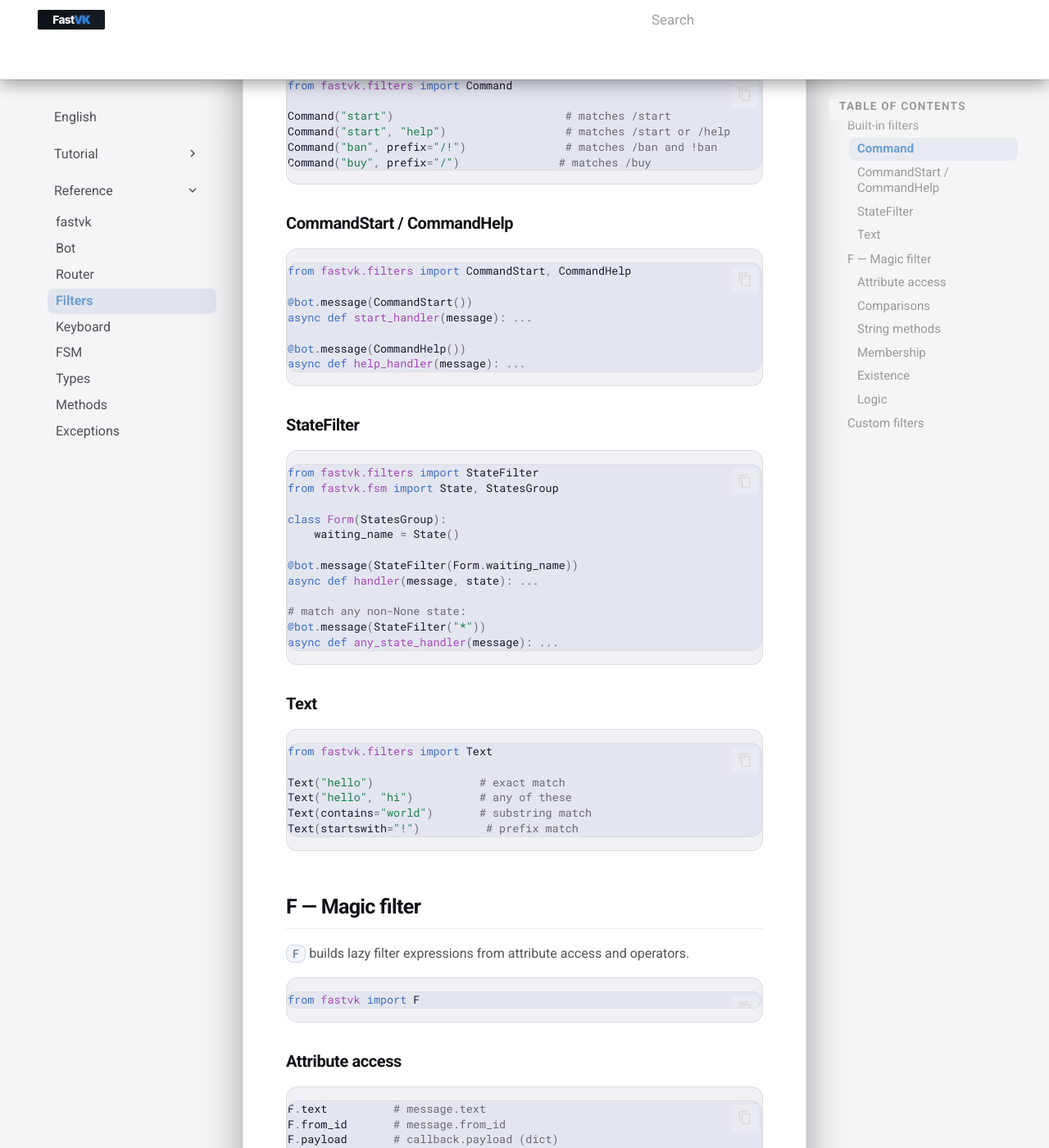
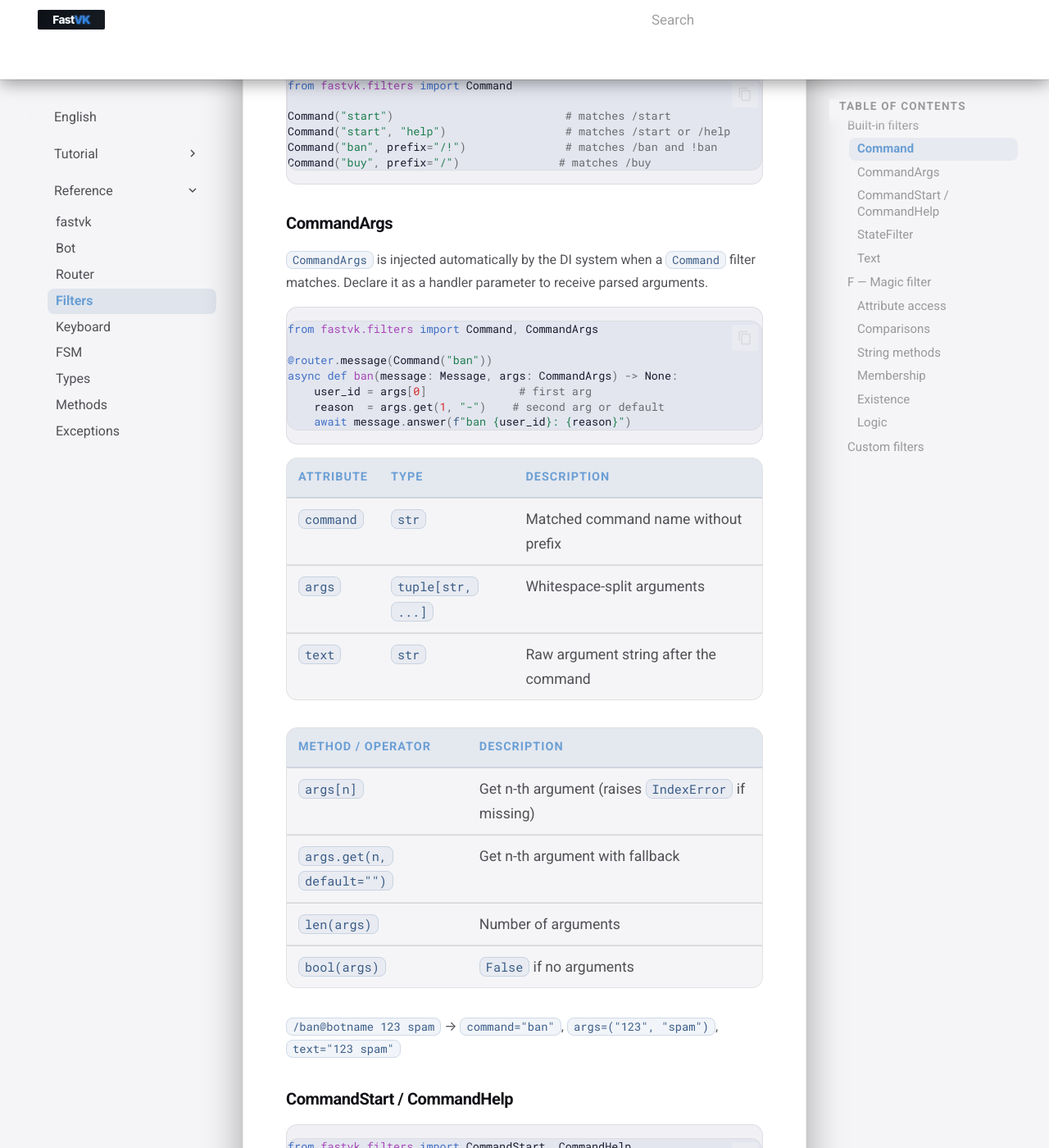
Before and after one commit to ndugram/fastvk, an MkDocs documentation site: the page built from docs/en/reference/filters.md, in a window 1280 px wide and 1400 px high, scrolled down 432 px. Shown: the whole window at 82% size. Built offline with MkDocs 1.6.1 and Material for MkDocs 9.7.7, drawn with Linux system fonts in a browser that asks for light colours; comment, search, counter and statistics services are not loaded.

Commit message:
docs: update filters.md

````diff
--- a/docs/en/reference/filters.md
+++ b/docs/en/reference/filters.md
@@ -14,6 +14,35 @@ Command("start", "help")                  # matches /start or /help
 Command("ban", prefix="/!")               # matches /ban and !ban
 Command("buy", prefix="/")               # matches /buy
 ```
+
+### CommandArgs
+
+`CommandArgs` is injected automatically by the DI system when a `Command` filter matches. Declare it as a handler parameter to receive parsed arguments.
+
+```python
+from fastvk.filters import Command, CommandArgs
+
+@router.message(Command("ban"))
+async def ban(message: Message, args: CommandArgs) -> None:
+    user_id = args[0]              # first arg
+    reason  = args.get(1, "-")    # second arg or default
+    await message.answer(f"ban {user_id}: {reason}")
+```
+
+| Attribute | Type | Description |
+|-----------|------|-------------|
+| `command` | `str` | Matched command name without prefix |
+| `args` | `tuple[str, ...]` | Whitespace-split arguments |
+| `text` | `str` | Raw argument string after the command |
+
+| Method / operator | Description |
+|-------------------|-------------|
+| `args[n]` | Get n-th argument (raises `IndexError` if missing) |
+| `args.get(n, default="")` | Get n-th argument with fallback |
+| `len(args)` | Number of arguments |
+| `bool(args)` | `False` if no arguments |
+
+`/ban@botname 123 spam` → `command="ban"`, `args=("123", "spam")`, `text="123 spam"`
 
 ### CommandStart / CommandHelp
 
````
